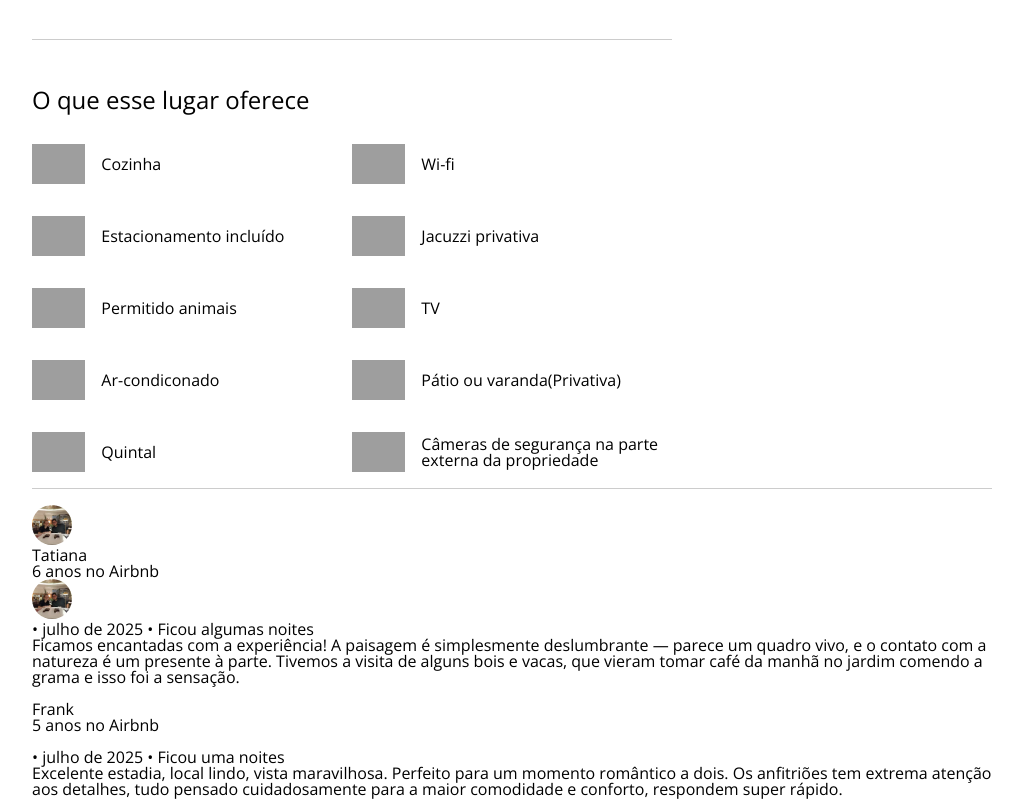
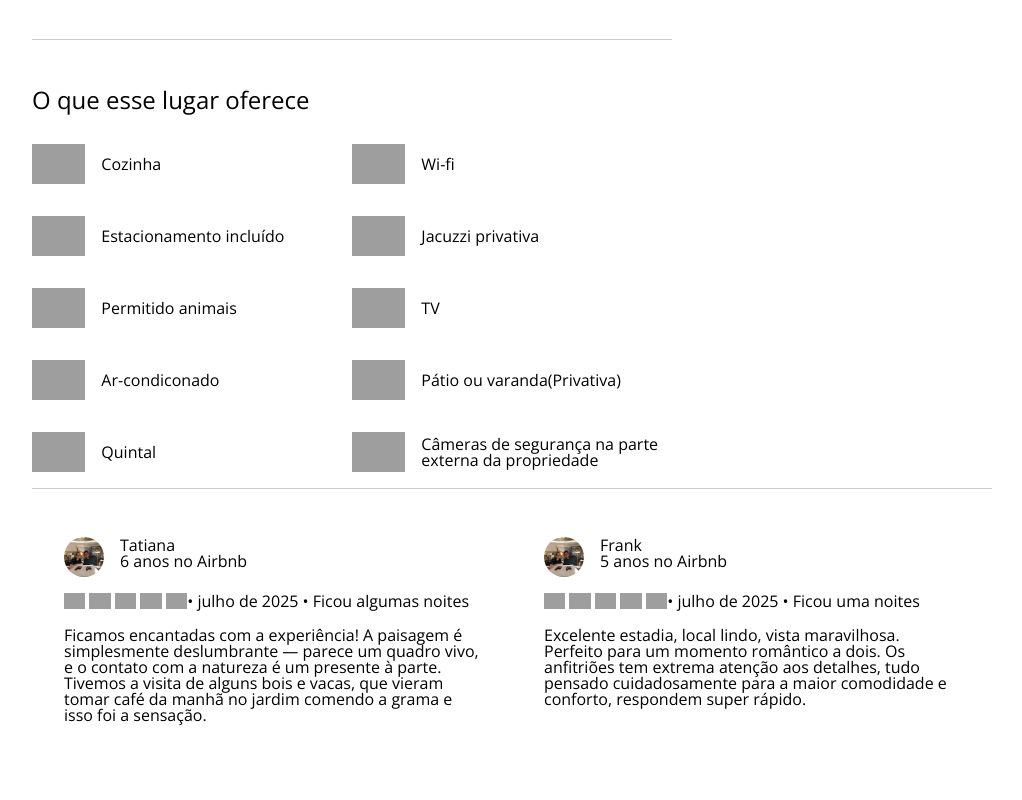
Before and after one commit to hidekiys/CP-Airbnb, a plain HTML site: page index.html in a window 1280 px wide. Shown: the part 1819-2619 px from the top of the page, without its empty margins (128-1150 px from the left). After the commit the page ends 2574 px from the top, so only its background shows below. Drawn offline with nearby package versions, Linux system fonts and the light colour scheme; grey boxes are pictures that could not be loaded.

Commit message:
atualizacao

```diff
--- a/assets/style.css
+++ b/assets/style.css
@@ -434,3 +434,20 @@ hr {
 	background-color: #ccc;
 	margin: 1rem 0;
 }
+.avaliacoes {
+	display: flex;
+	& .container-avaliacoes {
+		display: flex;
+		flex-direction: column;
+		padding: 2rem;
+		gap: 1rem;
+		width: 45%;
+		& .item {
+			display: flex;
+			gap: 1rem;
+		}
+		& .avaliacao {
+			display: flex;
+		}
+	}
+}
--- a/index.html
+++ b/index.html
@@ -349,17 +349,43 @@
 				</aside>
 			</div>
 			<hr />
-			<div>
-				<div>
-					<div>
+			<div class="avaliacoes">
+				<div class="container-avaliacoes">
+					<div class="item">
 						<img src="assets/img/usuario.avif" alt="" class="img-user" />
-						<div>
+						<div class="usuario-a">
 							<h3>Tatiana</h3>
 							<p>6 anos no Airbnb</p>
 						</div>
 					</div>
-					<div>
-						<img src="assets/img/usuario.avif" alt="" class="img-user" />
+					<div class="avaliacao">
+						<div class="estrelas">
+							<img
+								src="https://img.icons8.com/?size=100&id=60003&format=png&color=000000"
+								alt=""
+								class="icons-vector"
+							/>
+							<img
+								src="https://img.icons8.com/?size=100&id=60003&format=png&color=000000"
+								alt=""
+								class="icons-vector"
+							/>
+							<img
+								src="https://img.icons8.com/?size=100&id=60003&format=png&color=000000"
+								alt=""
+								class="icons-vector"
+							/>
+							<img
+								src="https://img.icons8.com/?size=100&id=60003&format=png&color=000000"
+								alt=""
+								class="icons-vector"
+							/>
+							<img
+								src="https://img.icons8.com/?size=100&id=60003&format=png&color=000000"
+								alt=""
+								class="icons-vector"
+							/>
+						</div>
 						<p><strong> • julho de 2025 • </strong>Ficou algumas noites</p>
 					</div>
 					<p>
@@ -370,16 +396,42 @@
 						sensação.
 					</p>
 				</div>
-				<div>
-					<div>
-						<img src="" alt="" />
-						<div>
+				<div class="container-avaliacoes">
+					<div class="item">
+						<img src="assets/img/usuario.avif" alt="" class="img-user" />
+						<div class="usuario-a">
 							<h3>Frank</h3>
 							<p>5 anos no Airbnb</p>
 						</div>
 					</div>
-					<div>
-						<img src="" alt="" />
+					<div class="avaliacao">
+						<div class="estrelas">
+							<img
+								src="https://img.icons8.com/?size=100&id=60003&format=png&color=000000"
+								alt=""
+								class="icons-vector"
+							/>
+							<img
+								src="https://img.icons8.com/?size=100&id=60003&format=png&color=000000"
+								alt=""
+								class="icons-vector"
+							/>
+							<img
+								src="https://img.icons8.com/?size=100&id=60003&format=png&color=000000"
+								alt=""
+								class="icons-vector"
+							/>
+							<img
+								src="https://img.icons8.com/?size=100&id=60003&format=png&color=000000"
+								alt=""
+								class="icons-vector"
+							/>
+							<img
+								src="https://img.icons8.com/?size=100&id=60003&format=png&color=000000"
+								alt=""
+								class="icons-vector"
+							/>
+						</div>
 						<p><strong> • julho de 2025 • </strong>Ficou uma noites</p>
 					</div>
 					<p>
```
